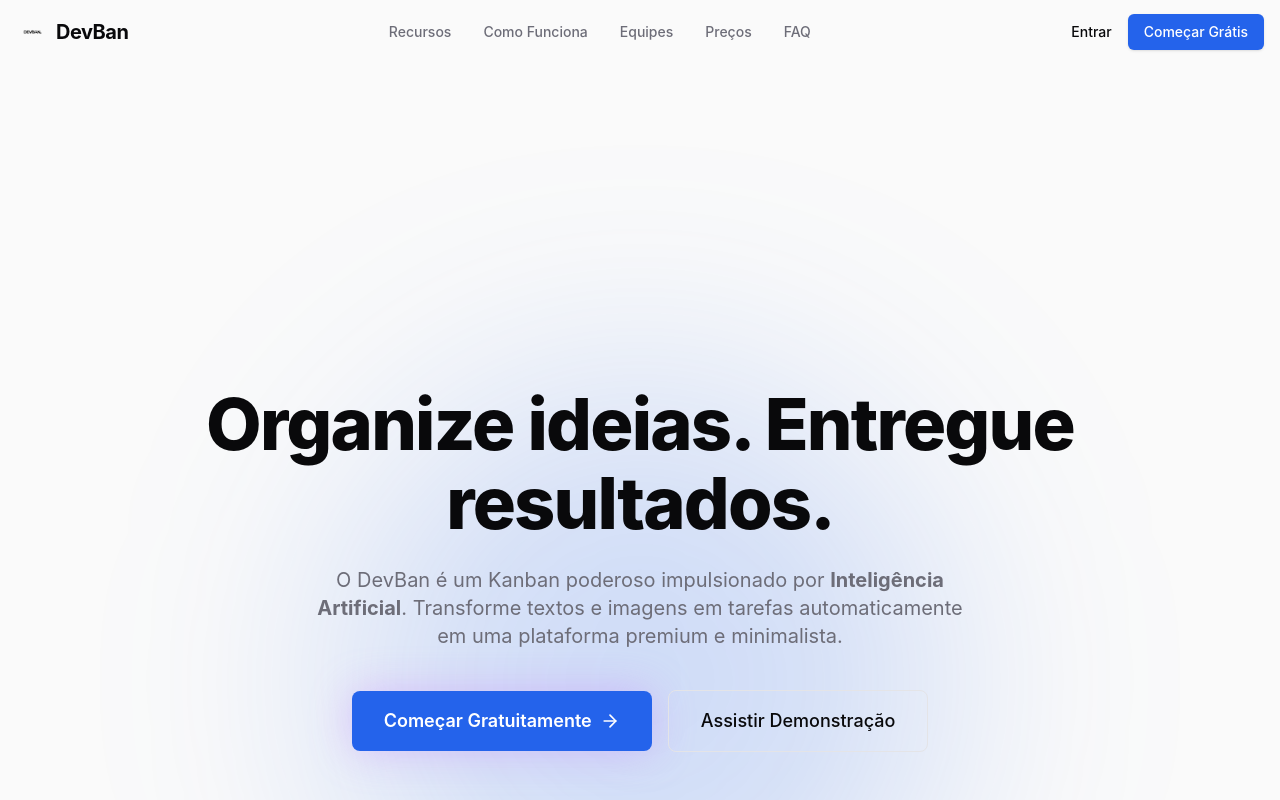
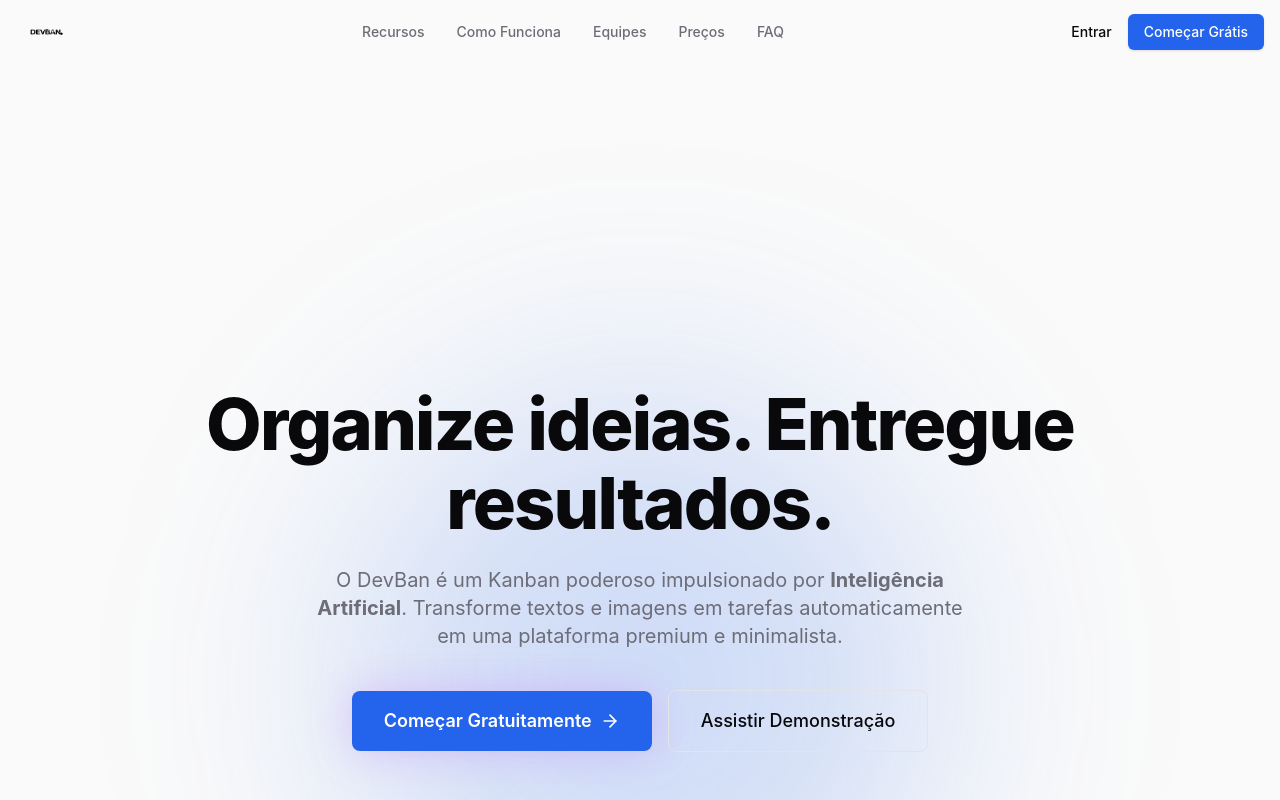
Before and after one commit to 2Kauan/devban, a React (Vite) app: page / in a window 1280 px wide. Shown: the top 800 px of the page. Built offline with nearby package versions, Linux system fonts and the light colour scheme; no server answers.

Commit message:
style: fix logo dimensions and remove redundant text

```diff
--- a/src/components/layout/Sidebar.tsx
+++ b/src/components/layout/Sidebar.tsx
@@ -117,8 +117,7 @@ export function Sidebar({ onProjectCreated, isOpen, onClose, isProjectView = fal
         {/* Workspace Switcher / Brand Header */}
         <div className="h-14 px-4 flex items-center justify-between border-b border-transparent hover:border-border/40 transition-colors shrink-0">
           <Link to="/dashboard" className="flex items-center gap-2 group outline-none rounded-md px-1 py-1 hover:bg-muted/50 transition-colors">
-            <img src="/logo-devban.webp" alt="DevBan" className="w-7 h-7 object-contain" />
-            <span className="font-semibold text-sm tracking-tight text-foreground group-hover:text-primary transition-colors">DevBan</span>
+            <img src="/logo-devban.webp" alt="DevBan" className="h-7 w-auto object-contain" />
           </Link>
           <button onClick={onClose} className="p-1 text-muted-foreground hover:text-foreground md:hidden"><X size={16} /></button>
         </div>
--- a/src/pages/Landing/components/Navbar.tsx
+++ b/src/pages/Landing/components/Navbar.tsx
@@ -25,8 +25,7 @@ export function Navbar() {
       <div className="container mx-auto px-4 h-16 flex items-center justify-between">
         {/* Logo */}
         <Link to="/" className="flex items-center gap-2 group">
-          <img src="/logo-devban.webp" alt="DevBan" className="w-8 h-8 object-contain group-hover:scale-105 transition-transform" />
-          <span className="font-bold text-xl tracking-tight">DevBan</span>
+          <img src="/logo-devban.webp" alt="DevBan" className="h-8 w-auto object-contain group-hover:scale-105 transition-transform" />
         </Link>
 
         {/* Navigation */}
```
